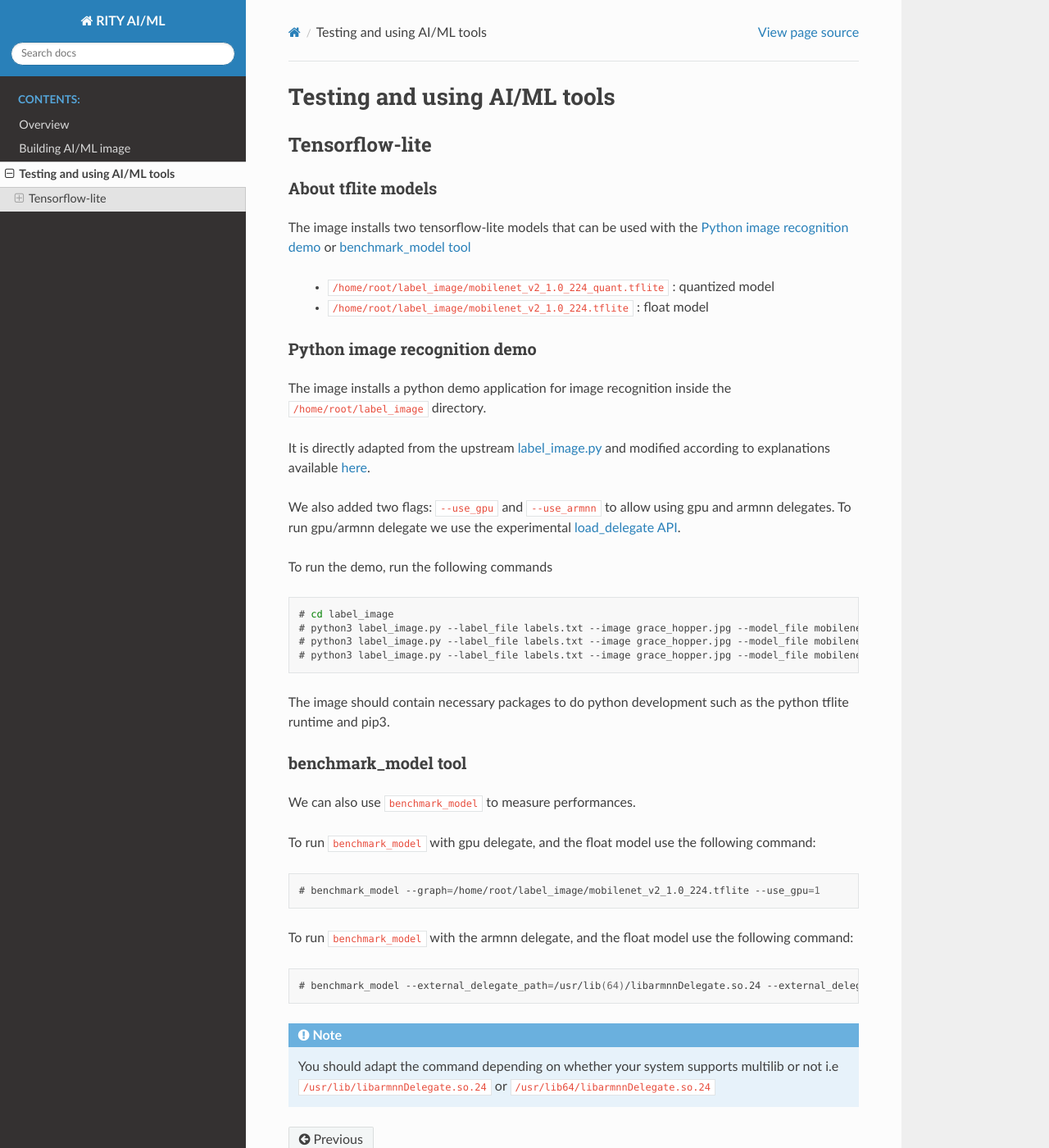
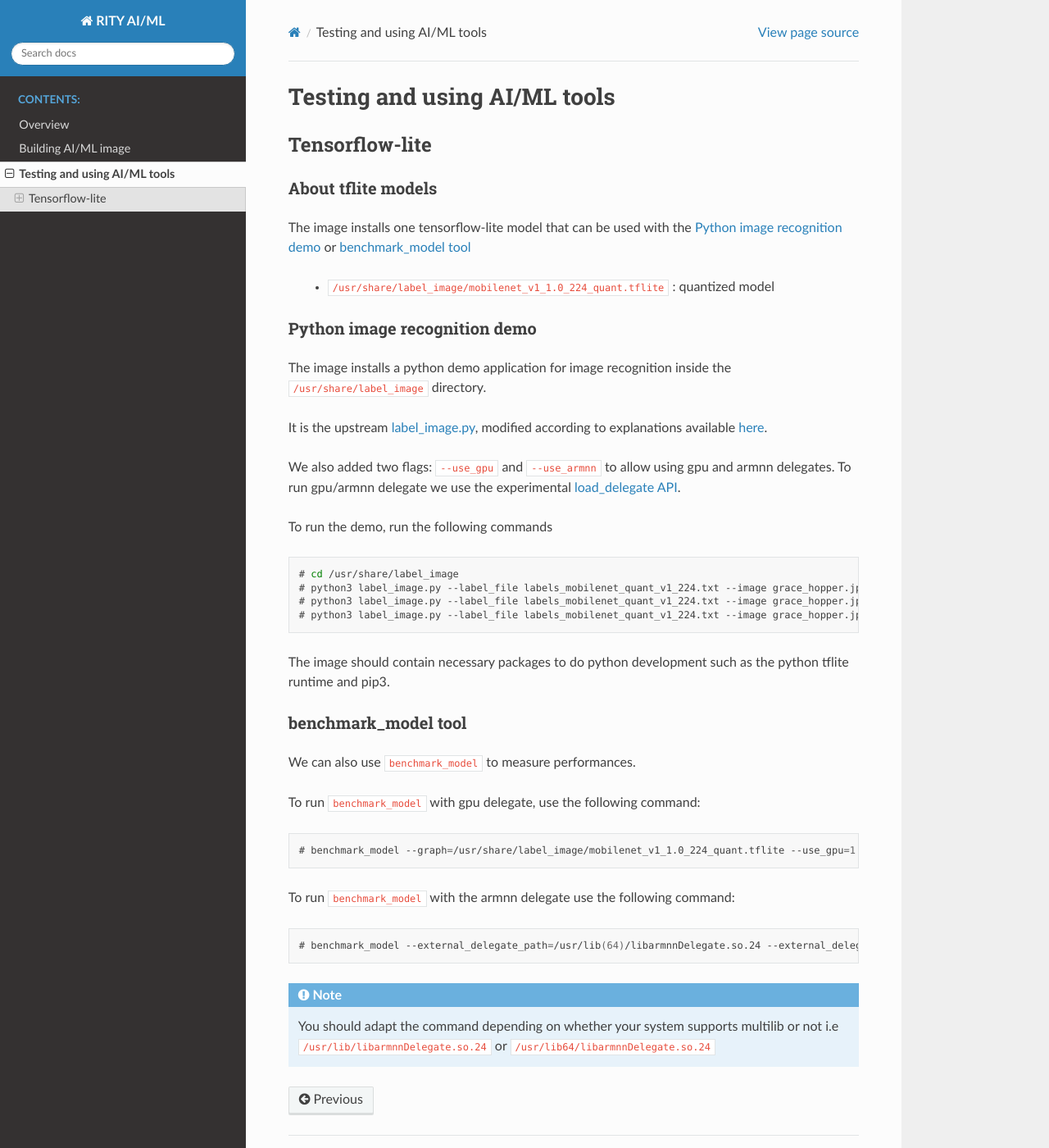
Before and after one commit to via-edge-ai/meta-nn, a Sphinx documentation site: the page built from docs/testing.rst, in a window 1280 px wide and 1400 px high. Shown: the whole window at 82% size. Built offline with Sphinx 7.4.7 and the Read the Docs theme 2.0.0, drawn with Linux system fonts in a browser that asks for light colours.

Commit message:
tensorflow-lite: switch to upstream recipe
since tensorflow-lite recipe is now upstream, use it, and update the doc

Signed-off-by: Julien STEPHAN <jstephan@baylibre.com>

```diff
--- a/docs/testing.rst
+++ b/docs/testing.rst
@@ -5,16 +5,15 @@ Tensorflow-lite
 ---------------
 About tflite models
 ^^^^^^^^^^^^^^^^^^^
-The image installs two tensorflow-lite models that can be used with the :ref:`testing:Python image recognition demo` or :ref:`testing:benchmark_model tool`
+The image installs one tensorflow-lite model that can be used with the :ref:`testing:Python image recognition demo` or :ref:`testing:benchmark_model tool`
 
-    * ``/home/root/label_image/mobilenet_v2_1.0_224_quant.tflite`` : quantized model
-    * ``/home/root/label_image/mobilenet_v2_1.0_224.tflite`` : float model
+    * ``/usr/share/label_image/mobilenet_v1_1.0_224_quant.tflite`` : quantized model
 
 Python image recognition demo
 ^^^^^^^^^^^^^^^^^^^^^^^^^^^^^
-The image installs a python demo application for image recognition inside the ``/home/root/label_image`` directory.
+The image installs a python demo application for image recognition inside the ``/usr/share/label_image`` directory.
 
-It is directly adapted from the upstream `label_image.py <https://github.com/tensorflow/tensorflow/blob/master/tensorflow/lite/examples/python/label_image.py>`_ and modified according to explanations available `here <https://www.tensorflow.org/lite/guide/python>`_.
+It is the upstream `label_image.py <https://github.com/tensorflow/tensorflow/blob/master/tensorflow/lite/examples/python/label_image.py>`_, modified according to explanations available `here <https://www.tensorflow.org/lite/guide/python>`_.
 
 We also added two flags: ``--use_gpu`` and ``--use_armnn`` to allow using gpu and armnn delegates. To run gpu/armnn delegate we use the experimental `load_delegate API <https://www.tensorflow.org/api_docs/python/tf/lite/experimental/load_delegate>`_.
 
@@ -22,10 +21,10 @@ To run the demo, run the following commands
 
 .. prompt:: bash #
 
-    cd label_image
-    python3 label_image.py --label_file labels.txt --image grace_hopper.jpg --model_file mobilenet_v2_1.0_224_quant.tflite             #to run on the cpu
-    python3 label_image.py --label_file labels.txt --image grace_hopper.jpg --model_file mobilenet_v2_1.0_224_quant.tflite --use_gpu   #to run on the gpu
-    python3 label_image.py --label_file labels.txt --image grace_hopper.jpg --model_file mobilenet_v2_1.0_224_quant.tflite --use_armnn #to run on the gpu, using armnn delegate
+    cd /usr/share/label_image
+    python3 label_image.py --label_file labels_mobilenet_quant_v1_224.txt --image grace_hopper.jpg --model_file mobilenet_v1_1.0_224_quant.tflite              #to run on the cpu
+    python3 label_image.py --label_file labels_mobilenet_quant_v1_224.txt --image grace_hopper.jpg --model_file mobilenet_v1_1.0_224_quant.tflite --use_gpu    #to run on the gpu
+    python3 label_image.py --label_file labels_mobilenet_quant_v1_224.txt --image grace_hopper.jpg --model_file mobilenet_v1_1.0_224_quant.tflite --use_armnn  #to run on the gpu, using armnn delegate
 
 
 The image should contain necessary packages to do python development such as the python tflite runtime and pip3.
@@ -34,17 +33,17 @@ benchmark_model tool
 ^^^^^^^^^^^^^^^^^^^^
 We can also use ``benchmark_model`` to measure performances.
 
-To run ``benchmark_model`` with gpu delegate, and the float model use the following command:
+To run ``benchmark_model`` with gpu delegate, use the following command:
 
 .. prompt:: bash #
 
-    benchmark_model --graph=/home/root/label_image/mobilenet_v2_1.0_224.tflite --use_gpu=1
+    benchmark_model --graph=/usr/share/label_image/mobilenet_v1_1.0_224_quant.tflite --use_gpu=1
 
-To run ``benchmark_model`` with the armnn delegate, and the float model use the following command:
+To run ``benchmark_model`` with the armnn delegate use the following command:
 
 .. prompt:: bash #
 
-   benchmark_model --external_delegate_path=/usr/lib(64)/libarmnnDelegate.so.24 --external_delegate_options="backends:GpuAcc,CpuAcc" --graph=/home/root/label_image/mobilenet_v2_1.0_224.tflite --num_runs=1
+   benchmark_model --external_delegate_path=/usr/lib(64)/libarmnnDelegate.so.24 --external_delegate_options="backends:GpuAcc,CpuAcc" --graph=/usr/share/label_image/mobilenet_v1_1.0_224_quant.tflite --num_runs=1
 
 .. note::
    You should adapt the command depending on whether your system supports multilib or not i.e ``/usr/lib/libarmnnDelegate.so.24`` or ``/usr/lib64/libarmnnDelegate.so.24``
```
Also changed, not shown: 4 other files.
